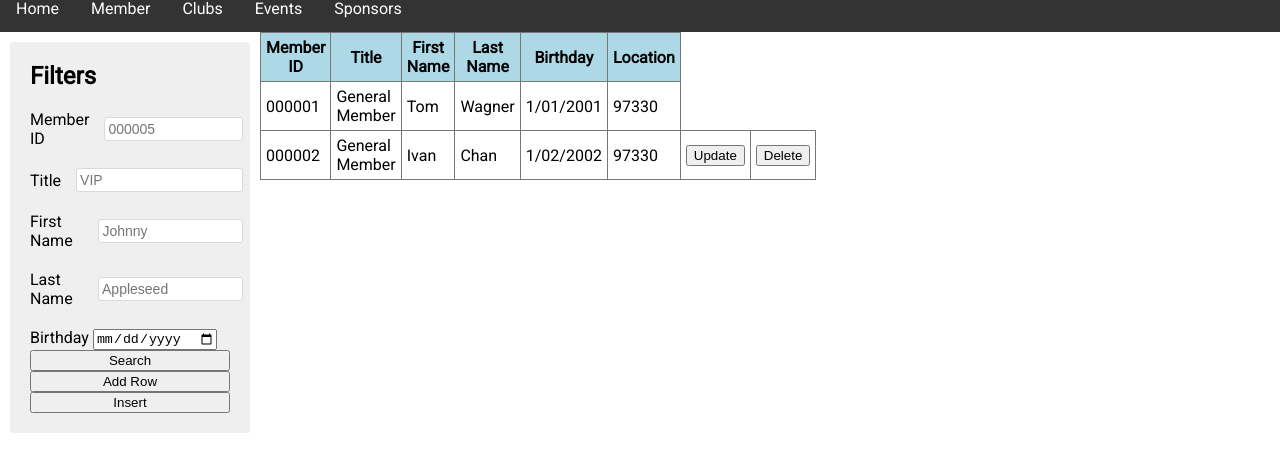
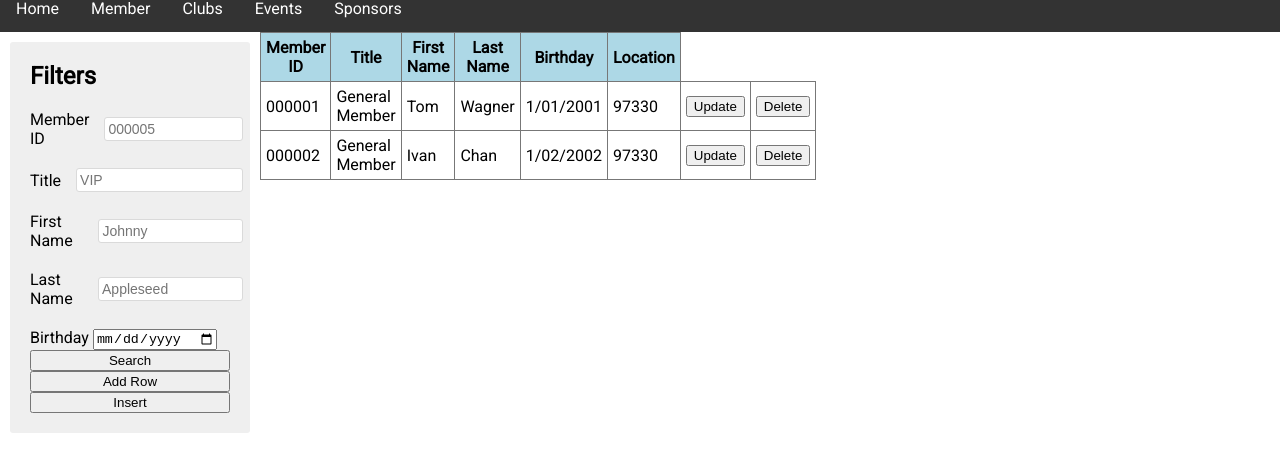
Before and after one commit to WagTh/cs-340, a plain HTML site: page public/member.html in a window 1280 px wide. Shown: the part 151-622 px from the top of the page. Drawn offline with Linux system fonts and the light colour scheme; a script that the page names is missing.

Commit message:
Update member.html

```diff
--- a/public/member.html
+++ b/public/member.html
@@ -107,6 +107,8 @@
           <td>Wagner</td>
           <td>1/01/2001</td>
           <td>97330</td>
+          <td><button id="filter-update-button" class="action-button">Update</button></td>
+          <td><button id="filter-update-button" class="action-button">Delete</button></td>
 
         </tr>
         <tr>
```
